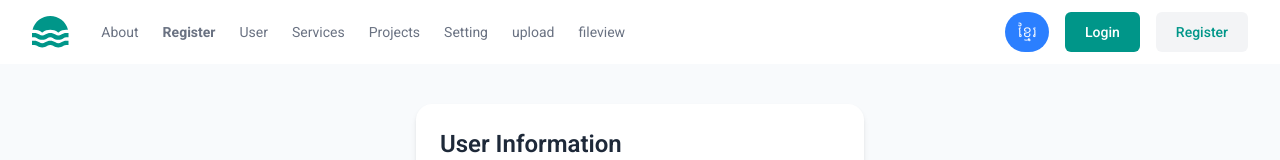
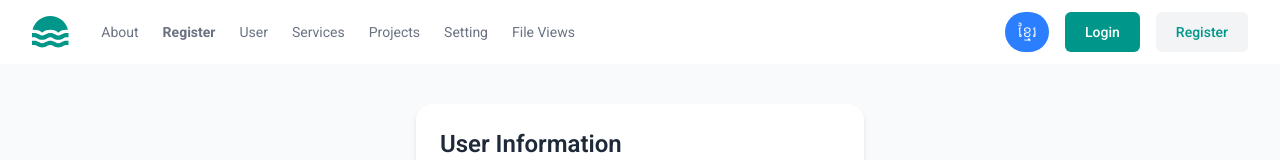
Before and after one commit to sonidasoun/Sonida-portfolio-final, a Vue app: page /register in a window 1280 px wide. Shown: the top 160 px of the page. Built offline with nearby package versions, Linux system fonts and the light colour scheme; a web font is replaced by a local one.

Commit message:
edit upload to service

```diff
--- a/src/components/HyperHeader.vue
+++ b/src/components/HyperHeader.vue
@@ -32,8 +32,8 @@
                         </li>
 
                         <li>
-                            <a class="text-gray-500 transition hover:text-gray-500/75" href="#"> {{ $t('services') }}
-                            </a>
+                            <router-link class="text-gray-500 transition hover:text-gray-500/75" to="/upload"> {{ $t('services') }}
+                            </router-link>
                         </li>
 
                         <li>
@@ -47,11 +47,7 @@
                                 {{ $t('setting') }}
                             </router-link>
                         </li>
-                         <li>
-                            <router-link class="text-gray-500 transition hover:text-gray-500/75" to="/upload">
-                                {{ $t('upload') }}
-                            </router-link>
-                        </li>
+
                          <li>
                             <router-link class="text-gray-500 transition hover:text-gray-500/75" to="/fileview">
                                 {{ $t('fileview') }}
--- a/src/main.js
+++ b/src/main.js
@@ -5,6 +5,7 @@ import App from './App.vue'
 import router from './routes.js'
 
 import { createI18n } from 'vue-i18n'
+import FileViews from './pages/FileViews.vue'
 
 /**
  * About
@@ -26,6 +27,7 @@ const i18n = createI18n({
             services: 'Services',
             projects: 'Projects',
             setting: 'Setting',
+            fileview: 'File Views',
             productTitle: 'Welcome to our project',
         },
         khm: {
@@ -36,6 +38,7 @@ const i18n = createI18n({
             services: 'សេវាកម្ម',
             projects: 'គម្រោង',
             setting: 'ការកំណត់',
+            fileview: 'មើលឯកសារ',
             productTitle: 'សូមស្វាគមន៍មកកាន់គម្រោងរបស់យើង',
         }
     }
```
